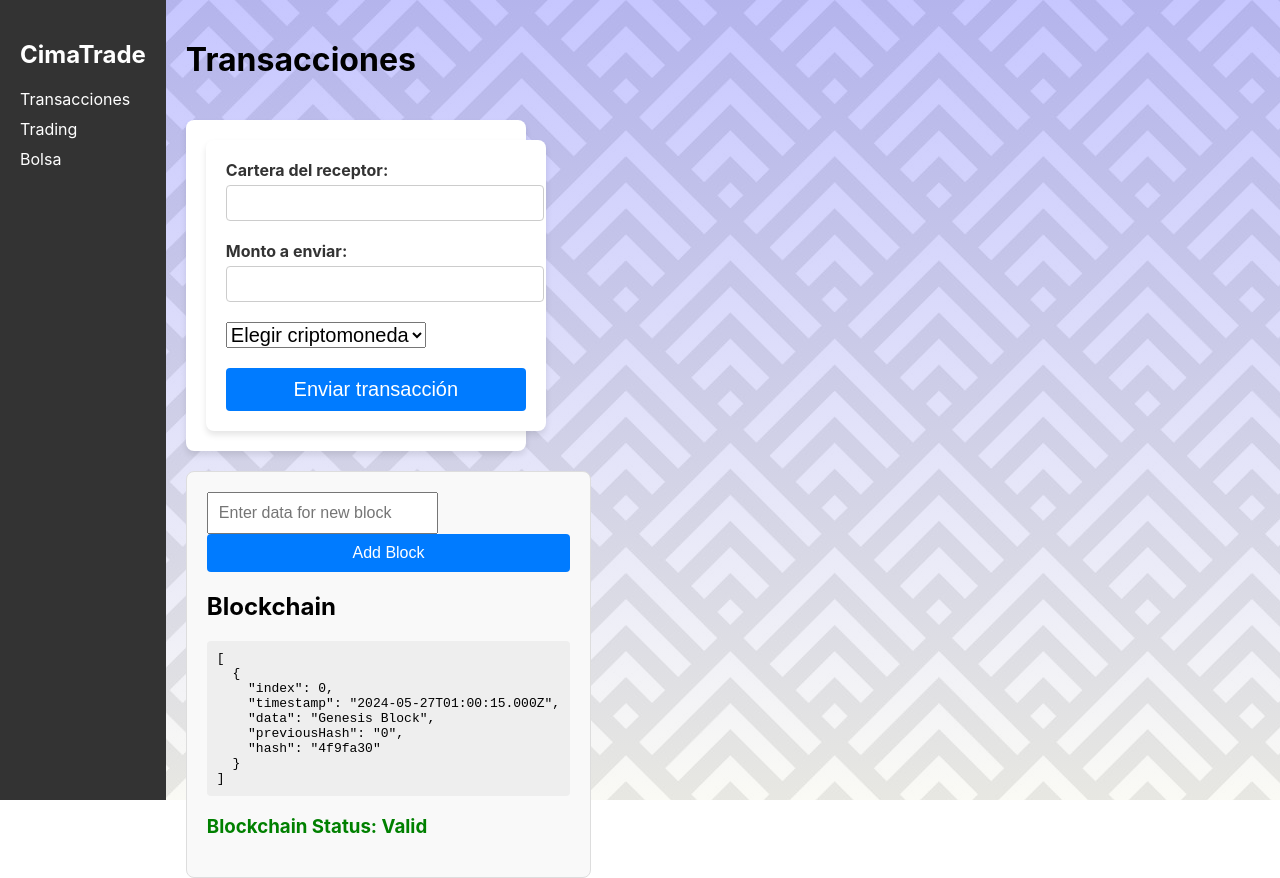
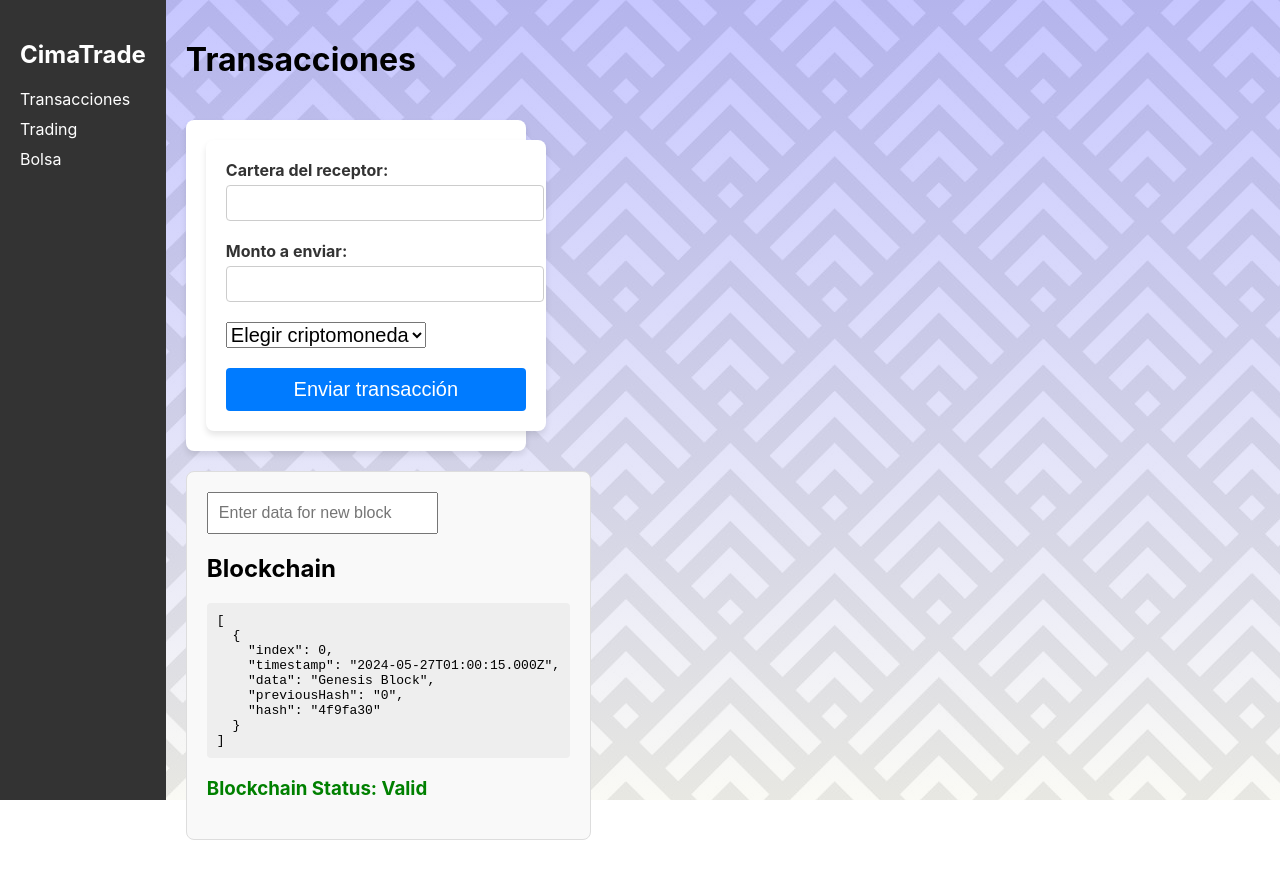
Before and after one commit to ClaudePal20/TEDS-webapp, a React (Create React App) app: page / in a window 1280 px wide. After the commit the page ends 840 px from the top, so only its background shows below. Built offline with nearby package versions, Linux system fonts and the light colour scheme.

Commit message:
borrando boton de agregar bloque

```diff
--- a/src/Blockchain.js
+++ b/src/Blockchain.js
@@ -68,29 +68,6 @@
 const Blockchain = ({ blockchain, setBlockchain }) => {
   const [newData, setNewData] = useState('');
 
-  const handleAddBlock = () => {
-    if (blockchain.length === 0) {
-      const genesisBlock = {
-        "data": {
-        "wallet": "wallet",
-        "amount": "2",
-        "cryptoCoin": "BTC"
-      }}
-      setBlockchain([genesisBlock]);
-    } else {
-      const lastBlock = blockchain[blockchain.length - 1];
-      const newBlock = createBlock(
-        lastBlock.index + 1,
-        new Date().toISOString(),
-        newData,
-        lastBlock.hash
-      );
-      setBlockchain([...blockchain, newBlock]);
-    }
-
-    setNewData('');
-  };
-
   const handleChange = (event) => {
     setNewData(event.target.value);
   };
@@ -104,7 +81,6 @@
           onChange={handleChange}
           placeholder="Enter data for new block"
         />
-        <button onClick={handleAddBlock}>Add Block</button>
       </div>
       <div>
         <h2>Blockchain</h2>
```
